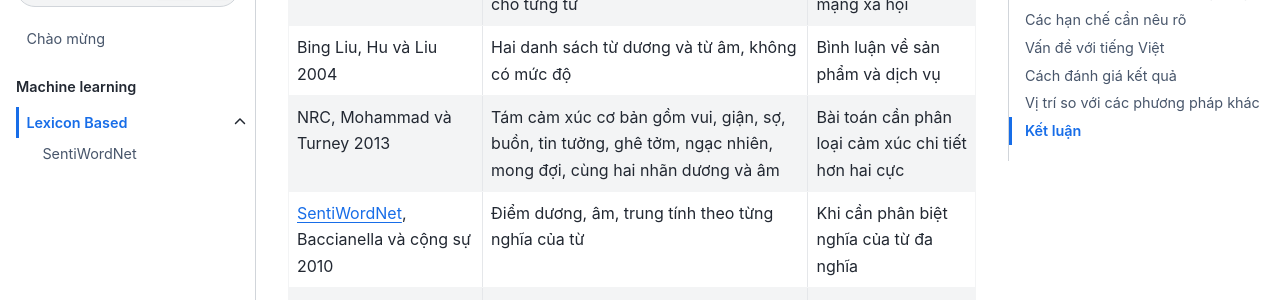
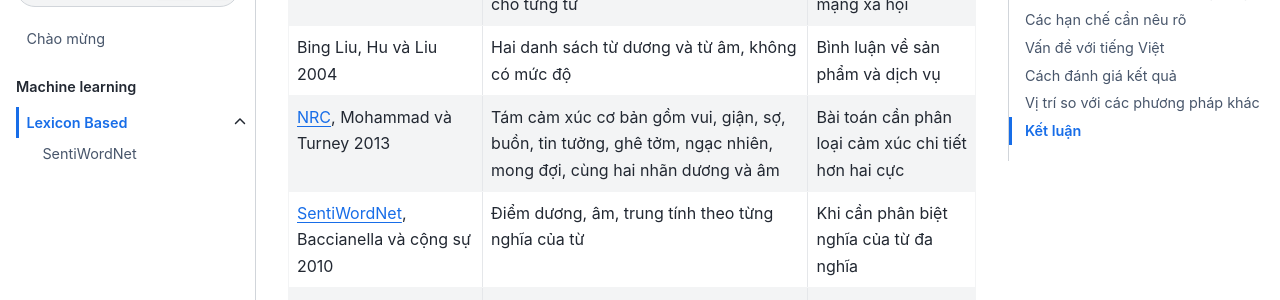
Before and after one commit to uynchin/tai-lieu-machine-learning, a Jupyter Book: the page built from chuong1/lexicon-based.md, in a window 1280 px wide and 900 px high, scrolled down 1494 px. Shown: the part 153-453 px from the top of the window. Built offline with Jupyter Book 1.0.4 settings and Sphinx 7.4.7 and the Sphinx Book theme 1.1.4, drawn with Linux system fonts in a browser that asks for light colours; part of the change alters nothing that is shown.

Commit message:
Add files via upload

```diff
--- a/chuong1/lexicon-based.md
+++ b/chuong1/lexicon-based.md
@@ -38,7 +38,7 @@ Công thức gộp điểm phổ biến nhất:
 |---|---|---|
 | AFINN, Nielsen 2011 | Điểm nguyên từ âm năm đến dương năm cho từng từ | Văn bản ngắn trên mạng xã hội |
 | Bing Liu, Hu và Liu 2004 | Hai danh sách từ dương và từ âm, không có mức độ | Bình luận về sản phẩm và dịch vụ |
-| NRC, Mohammad và Turney 2013 | Tám cảm xúc cơ bản gồm vui, giận, sợ, buồn, tin tưởng, ghê tởm, ngạc nhiên, mong đợi, cùng hai nhãn dương và âm | Bài toán cần phân loại cảm xúc chi tiết hơn hai cực |
+| [NRC](nrc-emolex.md), Mohammad và Turney 2013 | Tám cảm xúc cơ bản gồm vui, giận, sợ, buồn, tin tưởng, ghê tởm, ngạc nhiên, mong đợi, cùng hai nhãn dương và âm | Bài toán cần phân loại cảm xúc chi tiết hơn hai cực |
 | [SentiWordNet](bai1.md), Baccianella và cộng sự 2010 | Điểm dương, âm, trung tính theo từng nghĩa của từ | Khi cần phân biệt nghĩa của từ đa nghĩa |
 | VADER, Hutto và Gilbert 2014 | Điểm liên tục từ âm bốn đến dương bốn, kèm quy tắc về ngữ cảnh | Văn bản ngắn, không chính thức |
 | Loughran và McDonald 2011 | Từ điển riêng cho báo cáo tài chính | Văn bản kinh tế và tài chính |
```
